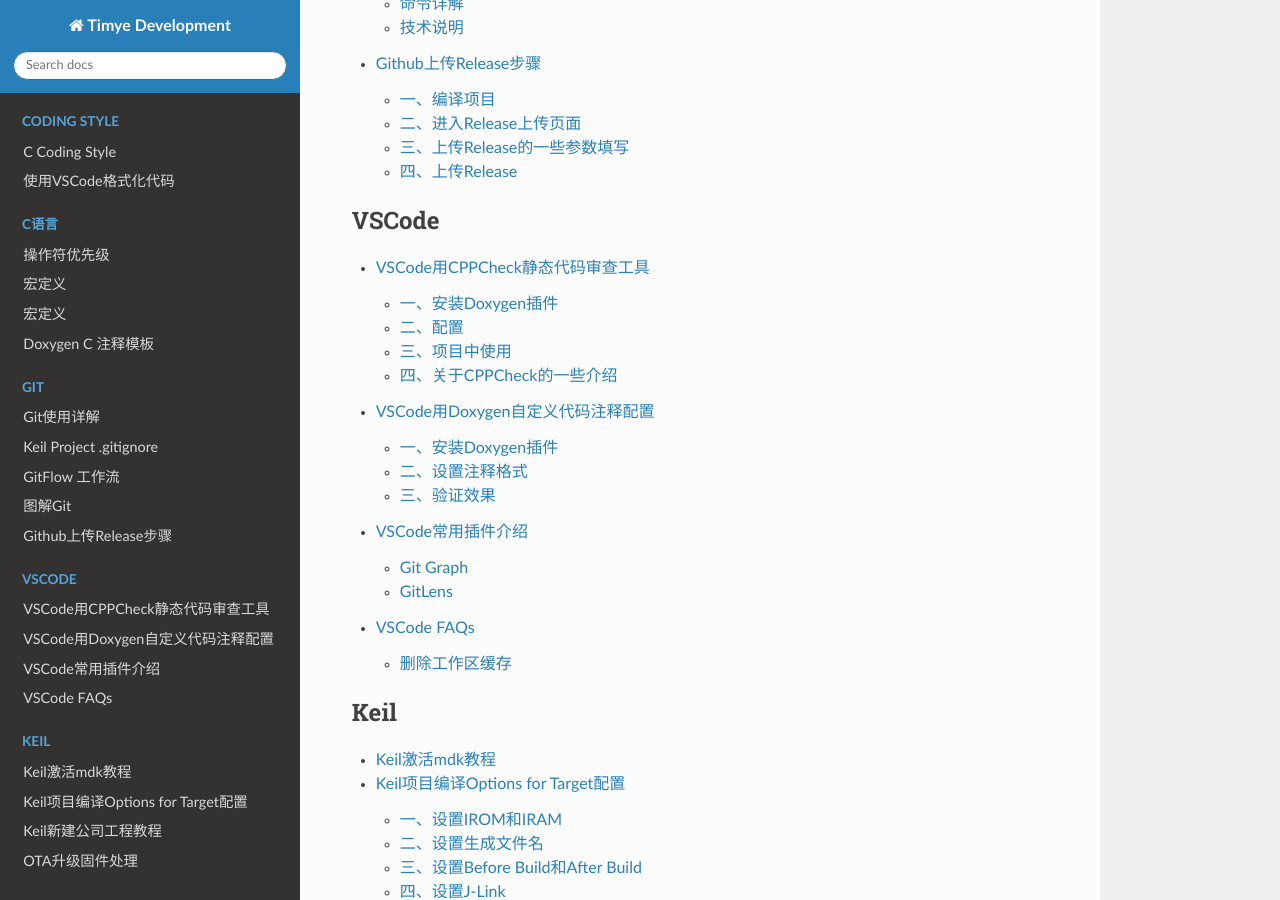
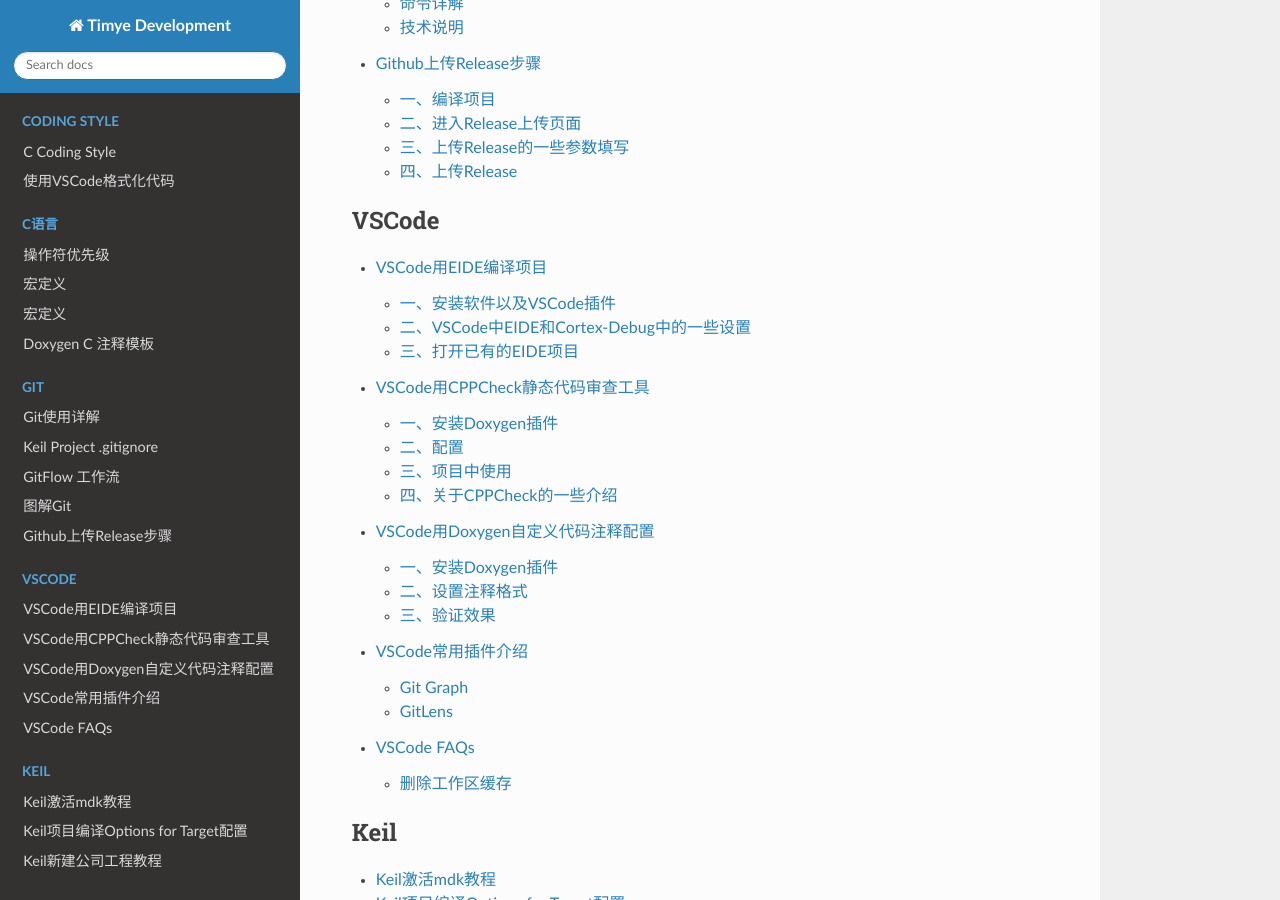
Before and after one commit to tpq7/development, a Sphinx documentation site: the page built from docs/index.rst, in a window 1280 px wide and 900 px high, scrolled down 1772 px. Built offline with Sphinx 7.4.7 and the Read the Docs theme 2.0.0, drawn with Linux system fonts in a browser that asks for light colours; pages that are not in the unit, such as notebooks, are missing from menus.

Commit message:
VSCode用EIDE编译项目

```diff
--- /dev/null
+++ b/docs/VSCode/VSCode用EIDE编译项目.md
@@ -0,0 +1,35 @@
+# VSCode用EIDE编译项目
+
+## 一、安装软件以及VSCode插件
+
+### 需要在电脑上安装的软件
+
+JLINK
+
+GNU Arm Embedded Toolchain
+
+### VSCode安装的插件
+
+EIDE安装
+
+![image](images/EIDE-install_01.png)
+
+Cortex-Debug安装
+
+![image](images/Cortex-Debug-install_01.png)
+
+## 二、VSCode中EIDE和Cortex-Debug中的一些设置
+
+### 打开settings.json,将以下配置写入（注意根据自己安装路径修改）
+
+        "EIDE.ARM.Option.AxfToElf": true,
+        "EIDE.JLink.InstallDirectory": "C:/Program Files/SEGGER/JLink_V796b",
+        "cortex-debug.armToolchainPath": "C:\\Program Files (x86)\\GNU Arm Embedded Toolchain\\10 2021.10\\bin",
+        "cortex-debug.JLinkGDBServerPath": "C:/Program Files/SEGGER/JLink_V796b/JLinkGDBServerCL.exe",
+
+
+## 三、打开已有的EIDE项目
+
+根据自己的项目路径打开EIDE项目工作空间
+
+![image](images/EIDE-import-project_01.png)
--- a/docs/index.rst
+++ b/docs/index.rst
@@ -37,6 +37,7 @@
    :maxdepth: 2
    :caption: VSCode
 
+   VSCode/VSCode用EIDE编译项目
    VSCode/VSCode用CPPCheck静态代码审查工具
    VSCode/VSCode用Doxygen自定义代码注释配置
    VSCode/常用插件
```
Also changed, not shown: docs/VSCode/images/Cortex-Debug-install_01.png (added), docs/VSCode/images/EIDE-import-project_01.png (added), docs/VSCode/images/EIDE-install_01.png (added).
